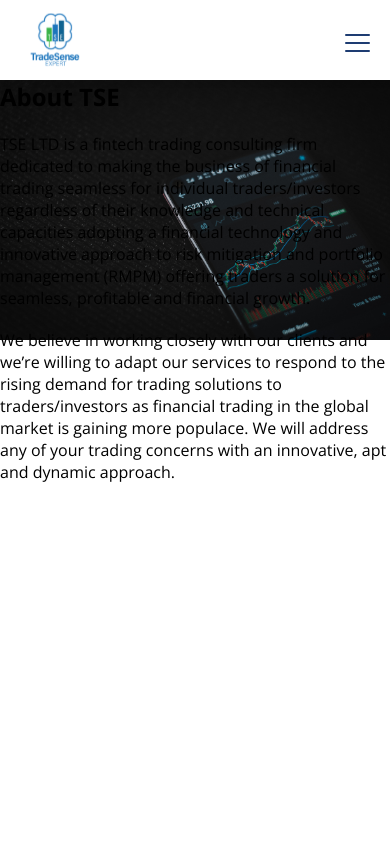
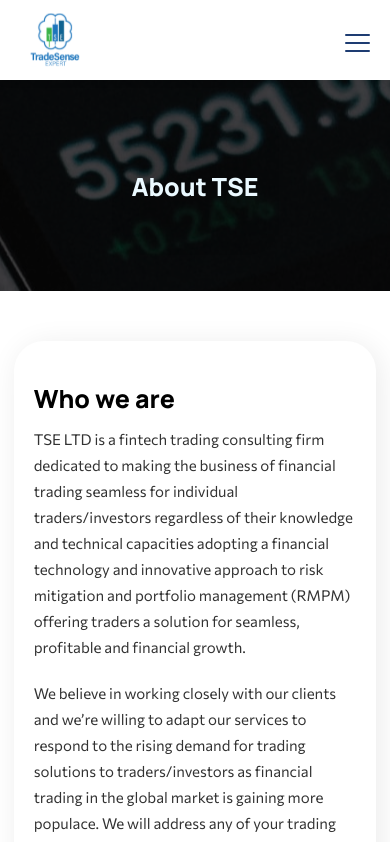
Before and after one commit to RavulaThrinath/tse-frontend, a React (Create React App) app: page /about in a window 390 px wide. Shown: the top 842 px of the page. Built offline with nearby package versions, Linux system fonts and the light colour scheme.

Commit message:
responsive code

```diff
--- a/src/App.css
+++ b/src/App.css
@@ -291,15 +291,15 @@ a {
   .services-content {
     max-width: 93%;
     margin: 50px auto;
-    padding: 40px 30px;
+    padding: 40px 20px;
   }
   .content-title {
     font-size: 25px;
     margin-bottom: 10px;
   }
   .content-text {
-    font-size: 16px;
-    line-height: 27px;
+    font-size: 15px;
+    line-height: 26px;
   }
   .content-list {
     margin-top: 50px;
--- a/src/Components/Teams/Teams.css
+++ b/src/Components/Teams/Teams.css
@@ -1,6 +1,6 @@
 .teams-container {
   max-width: 80%;
-  margin: 400px auto 150px auto;
+  margin: 0 auto 150px auto;
 }
 .teams-heading {
   text-align: center;
@@ -53,8 +53,8 @@
 }
 @media screen and (max-width: 1280px) {
   .teams-container {
-  margin: 300px auto 150px auto;
-}
+    margin: 0px auto 150px auto;
+  }
   .teams-heading {
     margin-bottom: 50px;
   }
--- a/src/Pages/About/About.css
+++ b/src/Pages/About/About.css
@@ -1,9 +1,7 @@
-.about-container {
-  position: relative;
-  width: 100%;
-  height: 100vh;
+.about-img {
   background: url(../../Assets/Aboutpage.jpg) no-repeat 50% 50%;
-  background-size: 100%;
+  background-color: #000000b0;
+  background-blend-mode: darken;
 }
 .conatiner-wrapper {
   top: 100%;
@@ -12,13 +10,9 @@
   flex-direction: column;
   gap: 20px;
 }
-@media screen and (max-width: 480px) {
-  .about-container {
-    background: url(../../Assets/Aboutpage.jpg) no-repeat 100%;
-    background-size: contain;
-    background-position-y: 0;
-  }
+
+.who-we-are {
+  margin-bottom: 20px;
 }
-
 /* Soothsayer has helped dozens fo Fortune 1000 & Midsize companies capture ROI via custom A.I. solutions */
 /* 00b4d8 */
--- a/src/Pages/About/About.js
+++ b/src/Pages/About/About.js
@@ -5,19 +5,20 @@ import "./About.css";
 export default function About() {
   return (
     <>
-      <div className="about-container">
-        <div className="
-        conatiner-wrapper">
-          <h2 className="container-heading">About TSE</h2>
-          <p className="container-text">
+      <div className="services-heading about-img">
+        <h1 className="img-heading">About TSE</h1>
+      </div>
+      <div className="services-content">
+        <h2 className="content-title">Who we are</h2>
+        <p className="content-text who-we-are">
           TSE LTD is a fintech trading consulting firm dedicated to making the
           business of financial trading seamless for individual
           traders/investors regardless of their knowledge and technical
-            capacities adopting a financial technology and innovative approach
-            to risk mitigation and portfolio management (RMPM) offering traders
-            a solution for seamless, profitable and financial growth.
+          capacities adopting a financial technology and innovative approach to
+          risk mitigation and portfolio management (RMPM) offering traders a
+          solution for seamless, profitable and financial growth.
         </p>
-          <p className="container-text">
+        <p className="content-text">
           We believe in working closely with our clients and we’re willing to
           adapt our services to respond to the rising demand for trading
           solutions to traders/investors as financial trading in the global
@@ -25,7 +26,6 @@ export default function About() {
           concerns with an innovative, apt and dynamic approach.
         </p>
       </div>
-      </div>
       <Teams />
     </>
   );
```
Lines whose indentation alone changed are shown as unchanged.
